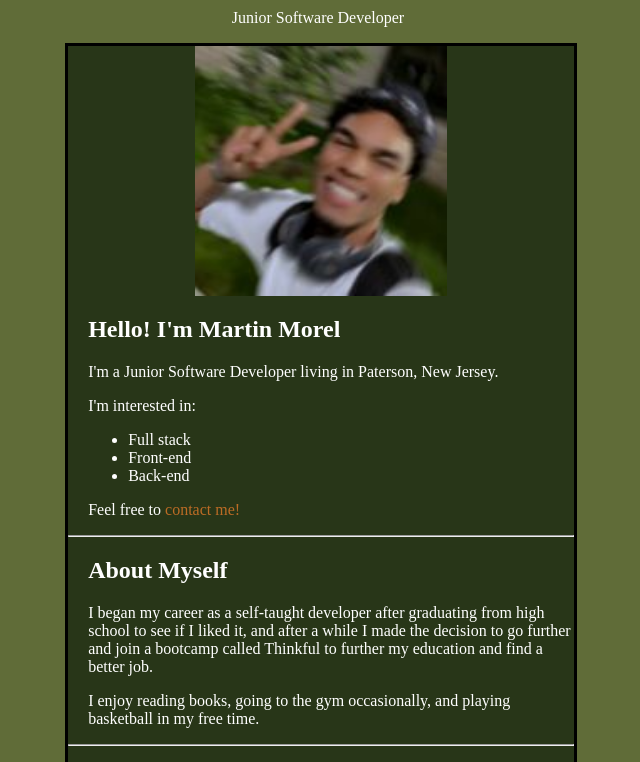
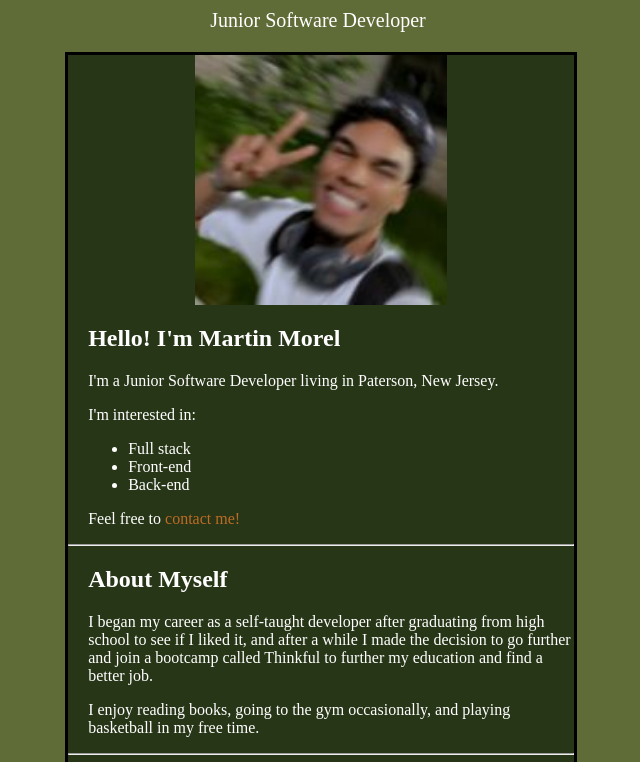
Before and after one commit to MartinMorel0802/portfolio, a plain HTML site: page index.html in a window 1280 px wide. Shown: the part 78-840 px from the top of the page, without its empty margins (322-962 px from the left). Drawn offline with Linux system fonts and the light colour scheme.

Commit message:
Update style.css

```diff
--- a/style.css
+++ b/style.css
@@ -6,6 +6,10 @@ body{
 header, footer{
     text-align: center;
 
+}
+
+header > p{
+    font-size: 20px;
 }
 
 h1{
```
